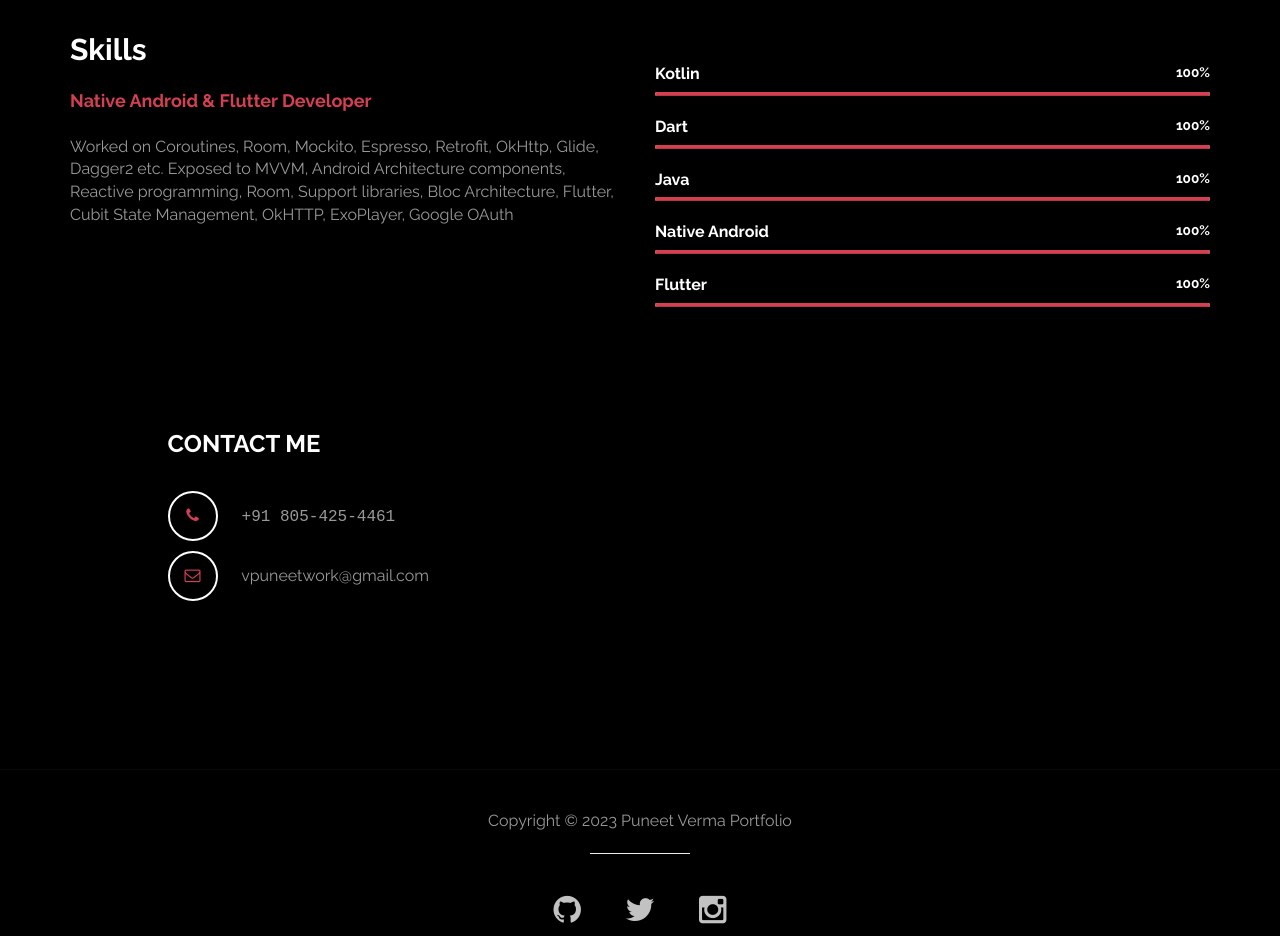
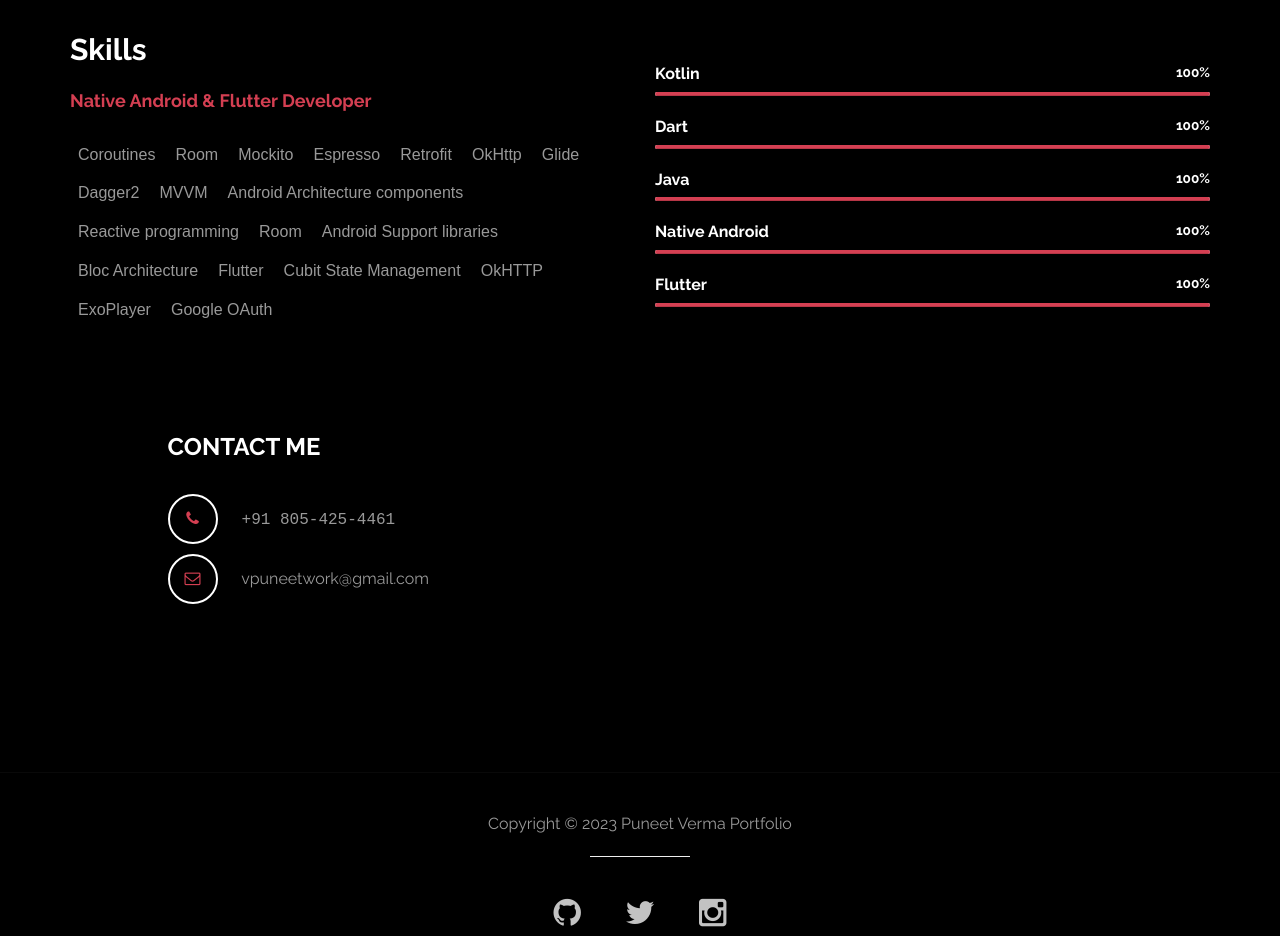
Before and after one commit to RedVrma/portfolio_old, a plain HTML site: page index.html in a window 1280 px wide. Shown: the part 2220-3156 px from the top of the page. Drawn offline with Linux system fonts and the light colour scheme.

Commit message:
adds fixes

```diff
--- a/css/templatemo-style.css
+++ b/css/templatemo-style.css
@@ -37,13 +37,13 @@ body {
 
 #workexperience,
 #workexperience .fp-slide,
-#workexperience .fp-tableCell{
+#workexperience .fp-tableCell {
     height: auto !important;
 }
 
 #workexperiencetwo,
 #workexperiencetwo .fp-slide,
-#workexperiencetwo .fp-tableCell{
+#workexperiencetwo .fp-tableCell {
     height: auto !important;
 }
 
@@ -68,16 +68,18 @@ h5 {
 /* end all heading */
 
 /* start all section */
-#work{
+#work {
     padding: 6%;
 }
+
 #about,
 /* #portfolio, */
 #workexperience,
-#workexperiencetwo{
+#workexperiencetwo {
     margin: 0%;
     padding: 0%;
 }
+
 #contact {
     padding-top: 100px;
     padding-bottom: 120px;
@@ -496,3 +498,22 @@ li {
     margin-top: 20px;
     text-align: right;
 }
+
+.cardsmall {
+    display: inline-block;
+    border: 1px solid black;
+    padding: 6px;
+    margin: 1px;
+    border-radius: 5px;
+    box-shadow: 2px 2px 5px rgba(0, 0, 0, 0.3);
+    background-color: rgb(0, 0, 0);
+    font-size: 16px;
+    font-weight: 500;
+    font-family: Arial, sans-serif;
+    transition: all 0.2s ease-in-out;
+}
+
+.cardsmall:hover {
+    transform: translateY(-5px);
+    box-shadow: 4px 4px 8px rgba(0, 0, 0, 0.5);
+}
--- a/index.html
+++ b/index.html
@@ -268,9 +268,28 @@
 					<div class="col-md-6 col-xs-11 wow fadeInLeft" data-wow-delay="0.2s">
 						<h2>Skills</h2>
 						<h4>Native Android &AMP; Flutter Developer</h4>
-						<p>Worked on Coroutines, Room, Mockito, Espresso, Retrofit, OkHttp, Glide, Dagger2 etc. Exposed
-							to MVVM, Android Architecture components, Reactive programming, Room, Support libraries,
-							Bloc Architecture, Flutter, Cubit State Management, OkHTTP, ExoPlayer, Google OAuth</p>
+
+						<div class="cardsmall">Coroutines</div>
+						<div class="cardsmall">Room</div>
+						<div class="cardsmall">Mockito</div>
+						<div class="cardsmall">Espresso</div>
+						<div class="cardsmall">Retrofit</div>
+						<div class="cardsmall">OkHttp</div>
+						<div class="cardsmall">Glide</div>
+						<div class="cardsmall">Dagger2</div>
+						<div class="cardsmall">MVVM</div>
+						<div class="cardsmall">Android Architecture components</div>
+						<div class="cardsmall">Reactive programming</div>
+						<div class="cardsmall">Room</div>
+						<div class="cardsmall">Android Support libraries</div>
+						<div class="cardsmall">Bloc Architecture</div>
+						<div class="cardsmall">Flutter</div>
+						<div class="cardsmall">Cubit State Management</div>
+						<div class="cardsmall">OkHTTP</div>
+						<div class="cardsmall">ExoPlayer</div>
+						<div class="cardsmall">Google OAuth</div>
+
+
 					</div>
 					<div class="col-md-6 col-xs-11 wow fadeInRight" data-wow-delay="0.2s">
 						<span class="text-top">Kotlin<small>100%</small></span>
```
